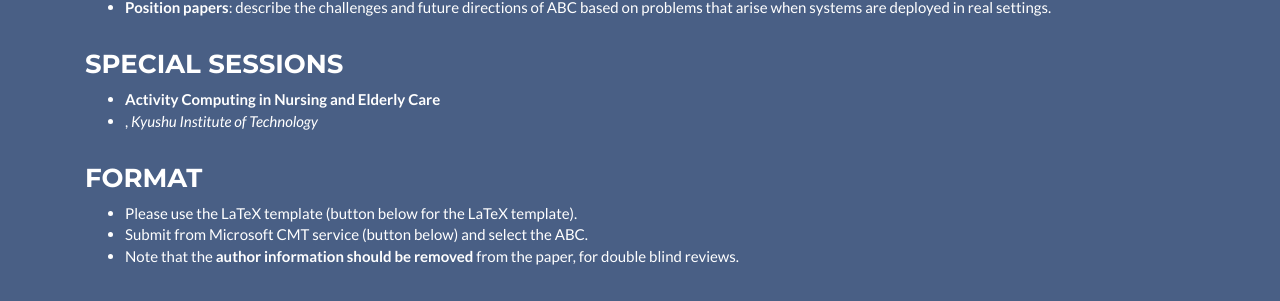
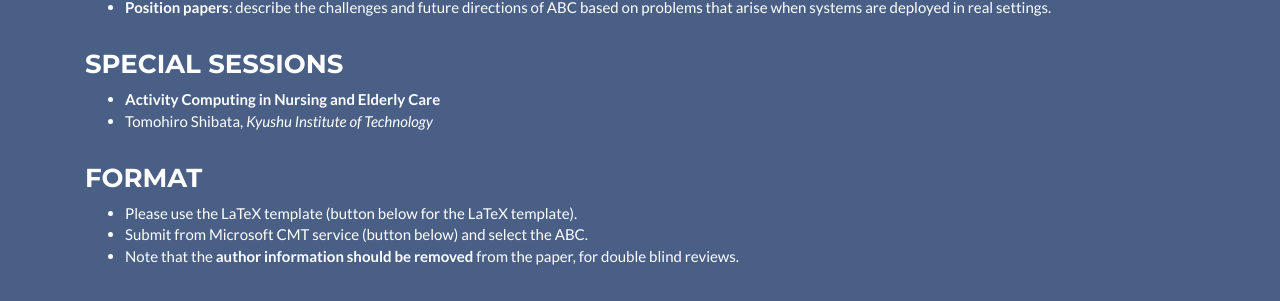
Before and after one commit to abc-research/abc-research.github.io, a Jekyll site: the page built from index.html, in a window 1280 px wide and 900 px high, scrolled down 2078 px. Shown: the part 148-449 px from the top of the window. Built offline with Jekyll 4.4.1, drawn with Linux system fonts in a browser that asks for light colours.

Commit message:
Update cfp.html

```diff
--- a/_includes/cfp.html
+++ b/_includes/cfp.html
@@ -36,7 +36,7 @@
                   <ul>
                   {% for special in site.cfp.specials %}
                     <li><b>{{special.title}}</b></li>
-                    <li>{{ special.host }}, <i>{{special.affiliation}}</i></li>
+                    <li>{{ special.chair }}, <i>{{special.affiliation}}</i></li>
                   {% endfor %}
                   </ul>
                 </div>
```
